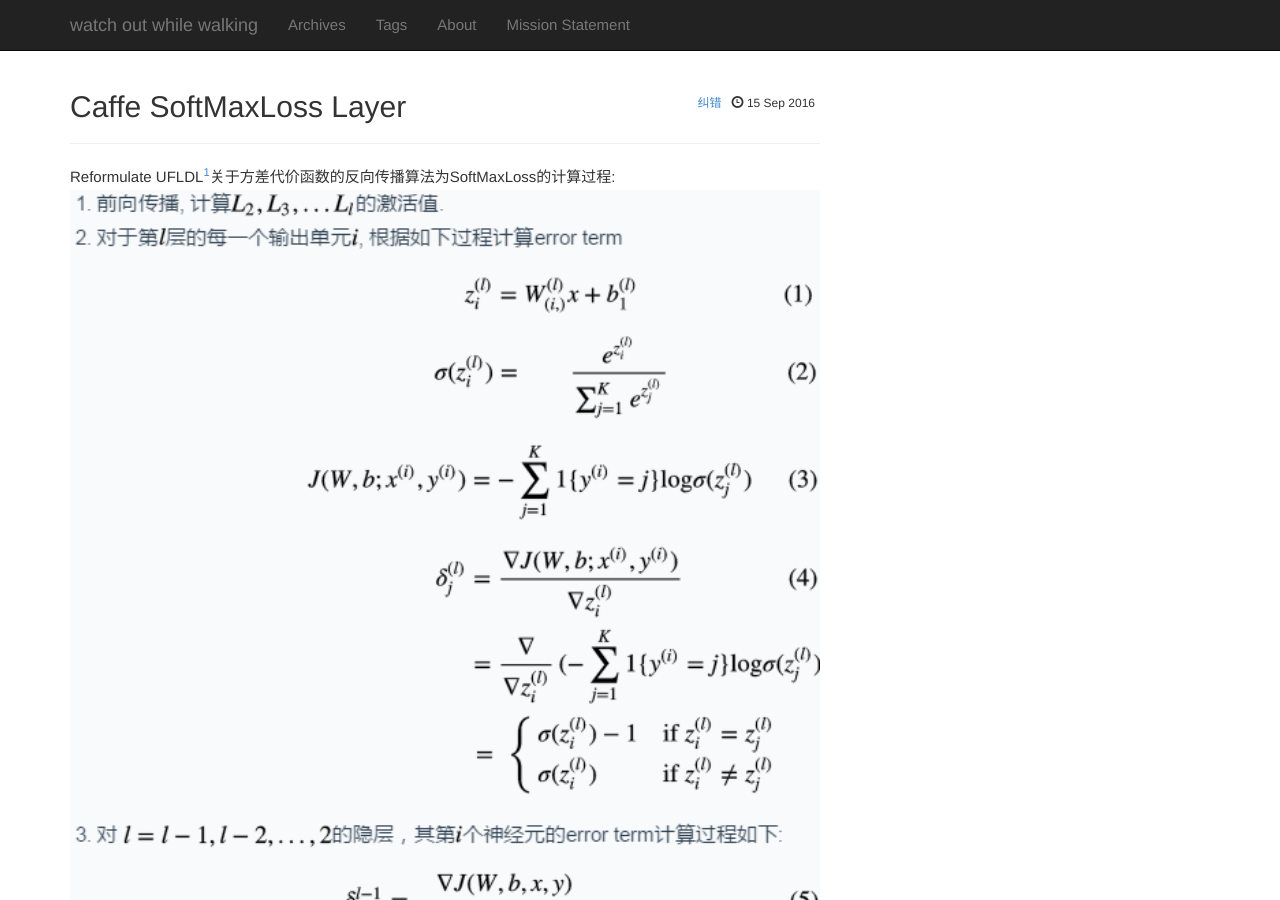
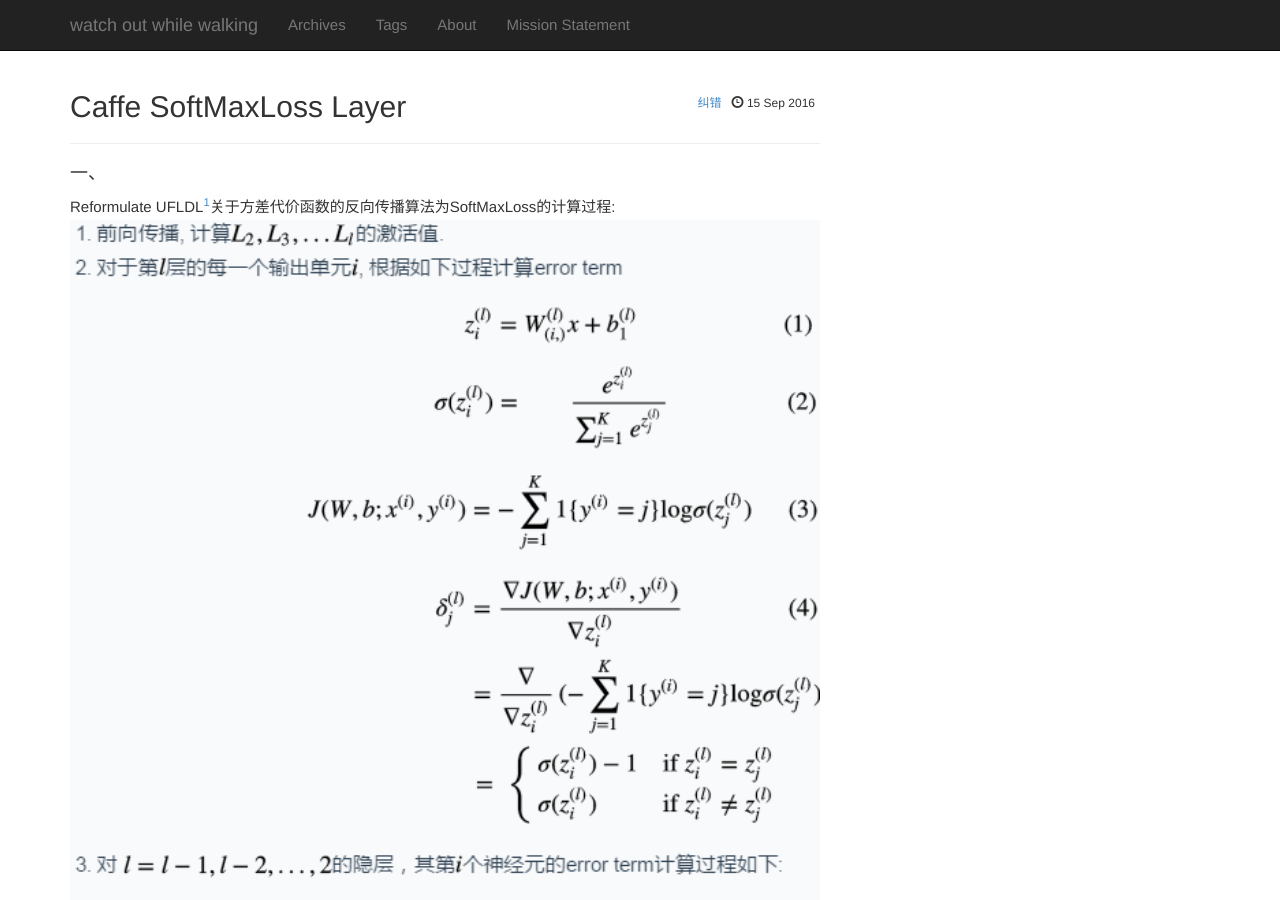
Before and after one commit to kelihoodli/kelihoodli.github.com, a Jekyll site: the page built from _posts/2016-09-15-caffe-softmaxloss-layer.markdown, in a window 1280 px wide and 900 px high. Built offline with Jekyll 4.4.1, drawn with Linux system fonts in a browser that asks for light colours; comment, search, counter and statistics services are not loaded; some of the changed text lies outside the part shown.

Commit message:
up softmaxloss layer

```diff
--- a/_posts/2016-09-15-caffe-softmaxloss-layer.markdown
+++ b/_posts/2016-09-15-caffe-softmaxloss-layer.markdown
@@ -5,10 +5,11 @@
 tags: [learning,deep learning,caffe]
 ---
 
+#### 一、
 Reformulate UFLDL<sup>[1](http://ufldl.stanford.edu/wiki/index.php/%E5%8F%8D%E5%90%91%E4%BC%A0%E5%AF%BC%E7%AE%97%E6%B3%95)</sup>关于方差代价函数的反向传播算法为SoftMaxLoss的计算过程:
 ![drawing](/assets/image/backpropagation.png)
-
-研读源码参考<sup>[2](http://blog.csdn.net/l691899397/article/details/52291909)</sup>.
+#### 二、
+研读SoftMaxLossLayer源码可参考<sup>[2](http://blog.csdn.net/l691899397/article/details/52291909)</sup>.
 
 #### ref
 1. [反向传播算法](http://ufldl.stanford.edu/wiki/index.php/%E5%8F%8D%E5%90%91%E4%BC%A0%E5%AF%BC%E7%AE%97%E6%B3%95)
```
